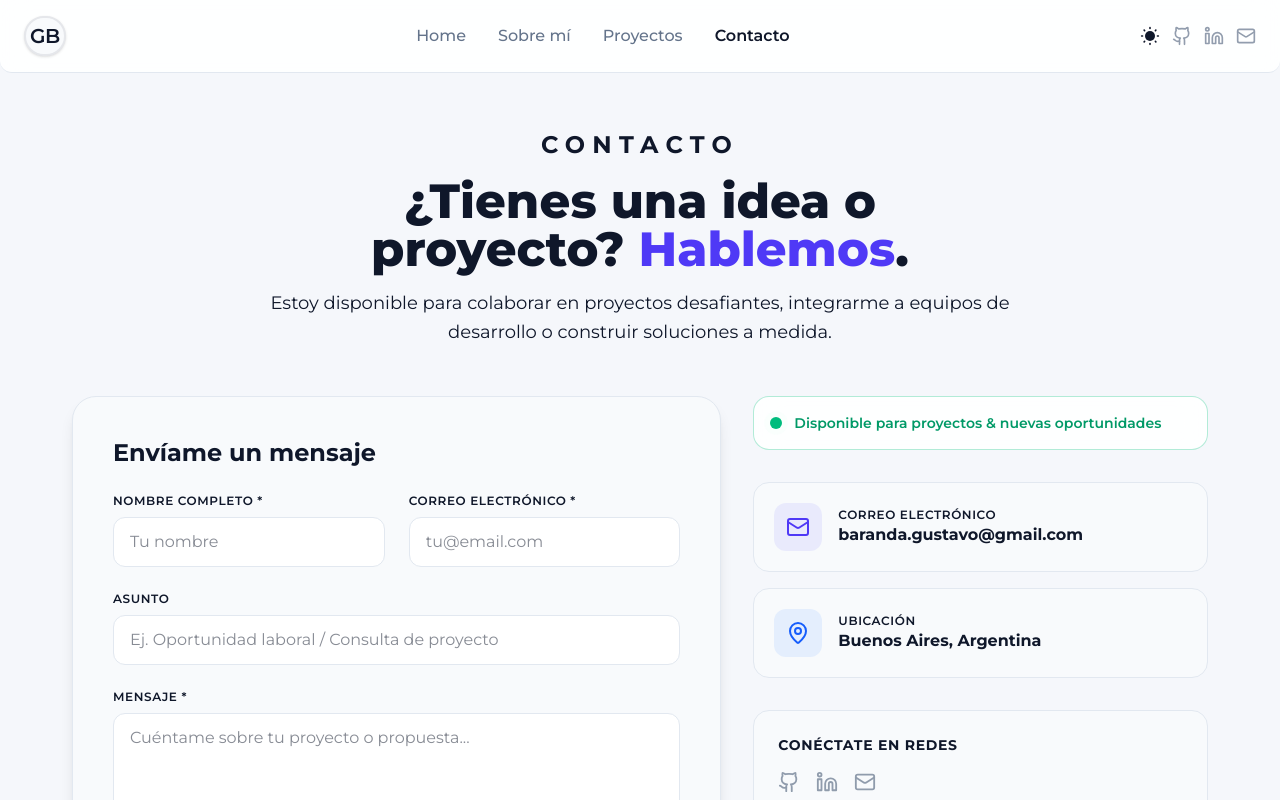
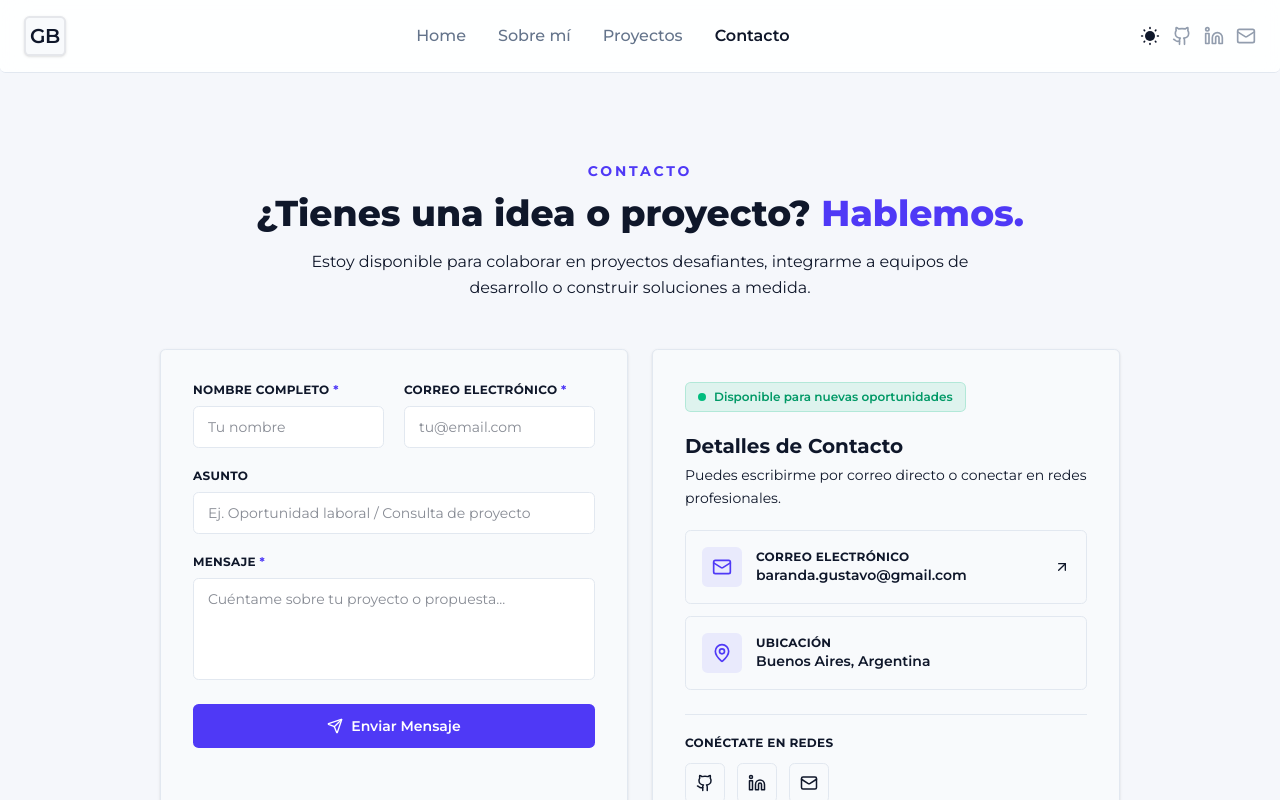
Before and after one commit to GustavoBaranda/Portfolio, a Next.js app: page /contact in a window 1280 px wide. Shown: the top 800 px of the page. Built offline with nearby package versions, Linux system fonts and the light colour scheme; no server answers.

Commit message:
fix mejoras en apariencia en contsctos

```diff
--- a/src/app/contact/page.js
+++ b/src/app/contact/page.js
@@ -8,29 +8,25 @@ export const metadata = {
 
 export default function ContactPage() {
   return (
-    <main className="pb-12 pt-4 px-4 sm:px-6 lg:px-12 max-w-7xl mx-auto space-y-12">
-      {/* Header */}
-      <section className="text-center space-y-4 max-w-3xl mx-auto">
-        <p className="text-xl sm:text-2xl font-bold uppercase tracking-[0.3em] text-foreground">
-          Contacto
+    <section id="contacto" className="py-4 sm:py-12 px-1 sm:px-6 lg:px-8 max-w-5xl mx-auto">
+      {/* Encabezado */}
+      <header className="text-center mb-6 sm:mb-12">
+        <p className="text-xs sm:text-sm font-bold tracking-[0.2em] text-indigo-600 dark:text-indigo-400 mb-2 sm:mb-3 uppercase">
+          CONTACTO
         </p>
-        <h1 className="text-3xl font-extrabold sm:text-4xl md:text-5xl text-foreground text-balance">
-          ¿Tienes una idea o proyecto? <span className="text-indigo-600">Hablemos</span>.
+        <h1 className="text-2xl sm:text-4xl font-extrabold text-foreground text-balance">
+          ¿Tienes una idea o proyecto? <span className="text-indigo-600 dark:text-indigo-400">Hablemos.</span>
         </h1>
-        <p className="text-base sm:text-lg text-muted-foreground leading-relaxed">
+        <p className="mt-3 sm:mt-4 text-muted max-w-2xl mx-auto leading-relaxed text-pretty text-xs sm:text-base">
           Estoy disponible para colaborar en proyectos desafiantes, integrarme a equipos de desarrollo o construir soluciones a medida.
         </p>
-      </section>
+      </header>
 
-      {/* Main Grid */}
-      <div className="grid grid-cols-1 lg:grid-cols-12 gap-8 items-start">
-        <div className="lg:col-span-7">
-          <ContactForm />
-        </div>
-        <div className="lg:col-span-5">
-          <ContactInfo />
-        </div>
+      {/* Grid principal */}
+      <div className="grid gap-5 sm:gap-6 lg:grid-cols-2 items-stretch">
+        <ContactForm />
+        <ContactInfo />
       </div>
-    </main>
+    </section>
   );
 }
--- a/src/app/globals.css
+++ b/src/app/globals.css
@@ -98,7 +98,7 @@ body::-webkit-scrollbar-thumb {
 
 .dropdown-link {
 	display: block;
-	border-radius: 1rem;
+	border-radius: 0.35rem;
 	padding: 0.25rem 0.75rem;
 	transition: background-color 0.2s ease;
 }
@@ -113,7 +113,7 @@ body::-webkit-scrollbar-thumb {
 	justify-content: center;
 	width: 1.25rem;
 	height: 1.25rem;
-	border-radius: 999px;
+	border-radius: 0.35rem;
 	/* border: 1px solid var(--border); */
 	background-color: var(--surface);
 	color: var(--muted);
--- a/src/components/contact/ContactForm.jsx
+++ b/src/components/contact/ContactForm.jsx
@@ -2,7 +2,7 @@
 
 import { useState } from "react";
 import { motion, AnimatePresence } from "framer-motion";
-import { Send, CheckCircle2, AlertCircle, Loader2 } from "lucide-react";
+import { Send, CheckCircle2, Loader2 } from "lucide-react";
 
 export default function ContactForm() {
   const [formData, setFormData] = useState({
@@ -12,7 +12,7 @@ export default function ContactForm() {
     message: "",
   });
 
-  const [status, setStatus] = useState("idle"); // idle | loading | success | error
+  const [status, setStatus] = useState("idle");
 
   const handleChange = (e) => {
     setFormData((prev) => ({
@@ -27,7 +27,6 @@ export default function ContactForm() {
 
     setStatus("loading");
 
-    // Abrir mailto directamente de forma fallback amigable y limpia
     try {
       const mailtoLink = `mailto:baranda.gustavo@gmail.com?subject=${encodeURIComponent(
         formData.subject || `Contacto de ${formData.name}`
@@ -43,26 +42,23 @@ export default function ContactForm() {
   };
 
   return (
-    <div className="surface-card border border-soft rounded-3xl p-6 sm:p-10 shadow-lg">
-      <h2 className="text-2xl font-bold text-foreground mb-6">
-        Envíame un mensaje
-      </h2>
-
+    <div className="rounded-[0.35rem] border border-soft surface-card p-4 sm:p-8 shadow-sm flex flex-col justify-between h-full">
+      <div>
         <AnimatePresence mode="wait">
           {status === "success" ? (
             <motion.div
               initial={{ opacity: 0, scale: 0.95 }}
               animate={{ opacity: 1, scale: 1 }}
               exit={{ opacity: 0, scale: 0.95 }}
-            className="py-12 text-center space-y-4"
+              className="py-8 sm:py-12 text-center space-y-3 sm:space-y-4"
             >
-            <div className="inline-flex p-4 rounded-full bg-emerald-500/10 text-emerald-600 dark:text-emerald-400">
-              <CheckCircle2 className="w-12 h-12" />
+              <div className="inline-flex p-3 sm:p-4 rounded-full bg-emerald-500/10 text-emerald-600 dark:text-emerald-400">
+                <CheckCircle2 className="w-10 h-10 sm:w-12 sm:h-12" />
               </div>
-            <h3 className="text-xl font-bold text-foreground">
+              <h4 className="text-lg sm:text-xl font-bold text-foreground">
                 ¡Cliente de correo abierto!
-            </h3>
-            <p className="text-sm text-muted max-w-sm mx-auto">
+              </h4>
+              <p className="text-xs sm:text-sm text-muted max-w-sm mx-auto">
                 Se ha preparado tu mensaje para enviarlo directamente a baranda.gustavo@gmail.com.
               </p>
               <button
@@ -70,103 +66,102 @@ export default function ContactForm() {
                   setStatus("idle");
                   setFormData({ name: "", email: "", subject: "", message: "" });
                 }}
-              className="mt-4 px-6 py-2 rounded-xl bg-indigo-600 text-white font-semibold text-sm hover:bg-indigo-700 transition"
+                className="mt-3 sm:mt-4 px-5 sm:px-6 py-2 rounded-[0.35rem] bg-indigo-600 text-white font-semibold text-xs sm:text-sm hover:bg-indigo-700 transition cursor-pointer"
               >
                 Enviar otro mensaje
               </button>
             </motion.div>
           ) : (
-          <form onSubmit={handleSubmit} className="space-y-6">
-            <div className="grid grid-cols-1 sm:grid-cols-2 gap-6">
-              <div>
+            <form onSubmit={handleSubmit} className="flex flex-col gap-4 sm:gap-5">
+              <div className="grid gap-4 sm:grid-cols-2 sm:gap-5">
+                <div className="flex flex-col gap-1.5 sm:gap-2">
                   <label
                     htmlFor="name"
-                  className="block text-xs font-semibold uppercase tracking-wider text-muted mb-2"
+                    className="text-[0.7rem] sm:text-xs font-bold tracking-wide text-muted uppercase"
                   >
-                  Nombre completo *
+                    NOMBRE COMPLETO <span className="text-indigo-600 dark:text-indigo-400">*</span>
                   </label>
                   <input
-                  type="text"
                     id="name"
                     name="name"
+                    type="text"
                     required
                     value={formData.name}
                     onChange={handleChange}
                     placeholder="Tu nombre"
-                  className="w-full px-4 py-3 rounded-xl surface border border-soft text-foreground focus:outline-none focus:ring-2 focus:ring-indigo-500/50 transition"
+                    className="rounded-[0.35rem] border border-soft surface px-3.5 py-2.5 text-xs sm:text-sm text-foreground placeholder:text-muted focus:border-indigo-600 focus:ring-2 focus:ring-indigo-600/20 focus:outline-none"
                   />
                 </div>
-
-              <div>
+                <div className="flex flex-col gap-1.5 sm:gap-2">
                   <label
                     htmlFor="email"
-                  className="block text-xs font-semibold uppercase tracking-wider text-muted mb-2"
+                    className="text-[0.7rem] sm:text-xs font-bold tracking-wide text-muted uppercase"
                   >
-                  Correo electrónico *
+                    CORREO ELECTRÓNICO <span className="text-indigo-600 dark:text-indigo-400">*</span>
                   </label>
                   <input
-                  type="email"
                     id="email"
                     name="email"
+                    type="email"
                     required
                     value={formData.email}
                     onChange={handleChange}
                     placeholder="tu@email.com"
-                  className="w-full px-4 py-3 rounded-xl surface border border-soft text-foreground focus:outline-none focus:ring-2 focus:ring-indigo-500/50 transition"
+                    className="rounded-[0.35rem] border border-soft surface px-3.5 py-2.5 text-xs sm:text-sm text-foreground placeholder:text-muted focus:border-indigo-600 focus:ring-2 focus:ring-indigo-600/20 focus:outline-none"
                   />
                 </div>
               </div>
 
-            <div>
+              <div className="flex flex-col gap-1.5 sm:gap-2">
                 <label
                   htmlFor="subject"
-                className="block text-xs font-semibold uppercase tracking-wider text-muted mb-2"
+                  className="text-[0.7rem] sm:text-xs font-bold tracking-wide text-muted uppercase"
                 >
-                Asunto
+                  ASUNTO
                 </label>
                 <input
-                type="text"
                   id="subject"
                   name="subject"
+                  type="text"
                   value={formData.subject}
                   onChange={handleChange}
                   placeholder="Ej. Oportunidad laboral / Consulta de proyecto"
-                className="w-full px-4 py-3 rounded-xl surface border border-soft text-foreground focus:outline-none focus:ring-2 focus:ring-indigo-500/50 transition"
+                  className="rounded-[0.35rem] border border-soft surface px-3.5 py-2.5 text-xs sm:text-sm text-foreground placeholder:text-muted focus:border-indigo-600 focus:ring-2 focus:ring-indigo-600/20 focus:outline-none"
                 />
               </div>
 
-            <div>
+              <div className="flex flex-col gap-1.5 sm:gap-2">
                 <label
                   htmlFor="message"
-                className="block text-xs font-semibold uppercase tracking-wider text-muted mb-2"
+                  className="text-[0.7rem] sm:text-xs font-bold tracking-wide text-muted uppercase"
                 >
-                Mensaje *
+                  MENSAJE <span className="text-indigo-600 dark:text-indigo-400">*</span>
                 </label>
                 <textarea
                   id="message"
                   name="message"
+                  rows={4}
                   required
-                rows={5}
                   value={formData.message}
                   onChange={handleChange}
                   placeholder="Cuéntame sobre tu proyecto o propuesta..."
-                className="w-full px-4 py-3 rounded-xl surface border border-soft text-foreground focus:outline-none focus:ring-2 focus:ring-indigo-500/50 transition resize-none"
+                  className="rounded-[0.35rem] border border-soft surface px-3.5 py-2.5 text-xs sm:text-sm text-foreground placeholder:text-muted resize-none focus:border-indigo-600 focus:ring-2 focus:ring-indigo-600/20 focus:outline-none"
                 />
               </div>
 
               <button
                 type="submit"
                 disabled={status === "loading"}
-              className="w-full inline-flex items-center justify-center gap-2 px-8 py-3.5 rounded-xl bg-indigo-600 hover:bg-indigo-700 text-white font-bold text-base transition-all duration-200 shadow-lg shadow-indigo-600/20 disabled:opacity-50 cursor-pointer"
+                className="mt-1 inline-flex items-center justify-center gap-2 rounded-[0.35rem] bg-indigo-600 px-5 sm:px-6 py-2.5 sm:py-3 text-xs sm:text-sm font-semibold text-white transition-colors hover:bg-indigo-700 focus:outline-none focus:ring-2 focus:ring-indigo-600/40 cursor-pointer disabled:opacity-50"
               >
                 {status === "loading" ? (
                   <>
-                  <Loader2 className="w-5 h-5 animate-spin" />
+                    <Loader2 className="w-4 h-4 animate-spin" />
                     <span>Procesando...</span>
                   </>
                 ) : (
                   <>
-                  <Send className="w-5 h-5" />
+                    <Send className="w-4 h-4" />
                     <span>Enviar Mensaje</span>
                   </>
                 )}
@@ -175,5 +170,6 @@ export default function ContactForm() {
           )}
         </AnimatePresence>
       </div>
+    </div>
   );
 }
--- a/src/components/contact/ContactInfo.jsx
+++ b/src/components/contact/ContactInfo.jsx
@@ -1,60 +1,84 @@
-import { Mail, MapPin, CheckCircle, Github, Linkedin } from "lucide-react";
-import SocialLinks from "@/components/common/SocialLinks";
+"use client";
+
+import { Mail, MapPin, ArrowUpRight, Github, Linkedin } from "lucide-react";
 
 export default function ContactInfo() {
   return (
-    <div className="space-y-8">
-      {/* Availability Status Badge */}
-      <div className="surface-glass border border-emerald-500/30 rounded-2xl p-4 flex items-center gap-3">
-        <span className="relative flex h-3 w-3">
-          <span className="animate-ping absolute inline-flex h-full w-full rounded-full bg-emerald-400 opacity-75"></span>
-          <span className="relative inline-flex rounded-full h-3 w-3 bg-emerald-500"></span>
+    <div className="rounded-[0.35rem] border border-soft surface-card p-5 sm:p-8 shadow-sm flex flex-col justify-between h-full">
+      <div className="flex flex-col gap-4 sm:gap-5">
+        {/* Availability Badge */}
+        <span className="inline-flex w-fit items-center gap-2 rounded-[0.35rem] bg-emerald-500/10 border border-emerald-500/20 px-3 py-1.5 text-xs font-semibold text-emerald-600 dark:text-emerald-400">
+          <span className="h-2 w-2 rounded-full bg-emerald-500"></span>
+          Disponible para nuevas oportunidades
         </span>
-        <span className="text-sm font-semibold text-emerald-600 dark:text-emerald-400">
-          Disponible para proyectos & nuevas oportunidades
-        </span>
-      </div>
 
-      {/* Info Cards */}
-      <div className="space-y-4">
-        <a
-          href="mailto:baranda.gustavo@gmail.com"
-          className="group flex items-center gap-4 surface-card border border-soft p-5 rounded-2xl transition hover:border-indigo-500/40"
-        >
-          <div className="p-3 rounded-xl bg-indigo-500/10 text-indigo-600 dark:text-indigo-400 group-hover:scale-110 transition-transform">
-            <Mail className="w-6 h-6" />
-          </div>
-          <div>
-            <p className="text-xs font-semibold uppercase tracking-wider text-muted">
-              Correo Electrónico
-            </p>
-            <p className="text-base font-bold text-foreground group-hover:text-indigo-600 dark:group-hover:text-indigo-400 transition-colors">
-              baranda.gustavo@gmail.com
-            </p>
-          </div>
-        </a>
+        {/* Title */}
+        <div>
+          <h3 className="text-lg sm:text-xl font-bold text-foreground">Detalles de Contacto</h3>
+          <p className="mt-1 text-xs sm:text-sm text-muted leading-relaxed">
+            Puedes escribirme por correo directo o conectar en redes profesionales.
+          </p>
+        </div>
 
-        <div className="flex items-center gap-4 surface-card border border-soft p-5 rounded-2xl">
-          <div className="p-3 rounded-xl bg-blue-500/10 text-blue-600 dark:text-blue-400">
-            <MapPin className="w-6 h-6" />
-          </div>
-          <div>
-            <p className="text-xs font-semibold uppercase tracking-wider text-muted">
-              Ubicación
-            </p>
-            <p className="text-base font-bold text-foreground">
-              Buenos Aires, Argentina
-            </p>
+        {/* Contact List */}
+        <div className="flex flex-col gap-3">
+          {/* Correo */}
+          <a
+            href="mailto:baranda.gustavo@gmail.com"
+            className="group flex items-center gap-3.5 rounded-[0.35rem] border border-soft p-3.5 sm:p-4 transition-colors hover:border-indigo-500/40 hover:bg-surface min-w-0"
+          >
+            <span className="flex h-10 w-10 shrink-0 items-center justify-center rounded-[0.35rem] bg-indigo-500/10 text-indigo-600 dark:text-indigo-400">
+              <Mail className="w-5 h-5" />
+            </span>
+            <span className="flex flex-col min-w-0 flex-1">
+              <span className="text-[0.65rem] sm:text-xs font-bold tracking-wide text-muted uppercase">CORREO ELECTRÓNICO</span>
+              <span className="text-xs sm:text-sm font-semibold text-foreground truncate">baranda.gustavo@gmail.com</span>
+            </span>
+            <ArrowUpRight className="ml-auto w-4 h-4 text-muted transition-colors group-hover:text-indigo-600 dark:group-hover:text-indigo-400 shrink-0" />
+          </a>
+
+          {/* Ubicación */}
+          <div className="flex items-center gap-3.5 rounded-[0.35rem] border border-soft p-3.5 sm:p-4">
+            <span className="flex h-10 w-10 shrink-0 items-center justify-center rounded-[0.35rem] bg-indigo-500/10 text-indigo-600 dark:text-indigo-400">
+              <MapPin className="w-5 h-5" />
+            </span>
+            <span className="flex flex-col min-w-0 flex-1">
+              <span className="text-[0.65rem] sm:text-xs font-bold tracking-wide text-muted uppercase">UBICACIÓN</span>
+              <span className="text-xs sm:text-sm font-semibold text-foreground">Buenos Aires, Argentina</span>
+            </span>
           </div>
         </div>
       </div>
 
-      {/* Social Links Container */}
-      <div className="surface-card border border-soft p-6 rounded-2xl space-y-4">
-        <h3 className="text-sm font-bold uppercase tracking-wider text-foreground">
-          Conéctate en Redes
-        </h3>
-        <SocialLinks className="flex items-center gap-4" iconSize={22} />
+      <div className="mt-6 pt-5 border-t border-soft text-center sm:text-left">
+        <p className="text-[0.65rem] sm:text-xs font-bold tracking-wide text-muted mb-3 uppercase">CONÉCTATE EN REDES</p>
+        <div className="flex items-center justify-center sm:justify-start gap-3">
+          <a
+            href="https://github.com/GustavoBaranda"
+            target="_blank"
+            rel="noopener noreferrer"
+            aria-label="GitHub"
+            className="flex h-10 w-10 items-center justify-center rounded-[0.35rem] border border-soft text-muted transition-colors hover:border-indigo-500/40 hover:text-indigo-600 dark:hover:text-indigo-400"
+          >
+            <Github className="w-4.5 h-4.5" />
+          </a>
+          <a
+            href="https://www.linkedin.com/in/gustavobaranda/"
+            target="_blank"
+            rel="noopener noreferrer"
+            aria-label="LinkedIn"
+            className="flex h-10 w-10 items-center justify-center rounded-[0.35rem] border border-soft text-muted transition-colors hover:border-indigo-500/40 hover:text-indigo-600 dark:hover:text-indigo-400"
+          >
+            <Linkedin className="w-4.5 h-4.5" />
+          </a>
+          <a
+            href="mailto:baranda.gustavo@gmail.com"
+            aria-label="Correo"
+            className="flex h-10 w-10 items-center justify-center rounded-[0.35rem] border border-soft text-muted transition-colors hover:border-indigo-500/40 hover:text-indigo-600 dark:hover:text-indigo-400"
+          >
+            <Mail className="w-4.5 h-4.5" />
+          </a>
+        </div>
       </div>
     </div>
   );
--- a/src/components/header/index.jsx
+++ b/src/components/header/index.jsx
@@ -15,11 +15,11 @@ const Header = () => {
   const closeMenu = () => setActive(false);
 
   return (
-    <header className="sticky top-0 z-50 border-b border-soft surface-glass backdrop-blur rounded-b-xl">
+    <header className="sticky top-0 z-50 border-b border-soft surface-glass backdrop-blur rounded-b-[0.35rem]">
       <div className="relative mx-auto flex max-w-7xl items-center justify-between px-6 py-4">
         <Link
           href="/"
-          className="inline-flex p-1 items-center justify-center rounded-full border-2 border-gray-200 bg-[#f8fafc] text-xl font-semibold tracking-tight text-[#0f172a] shadow-sm transition-colors duration-200 hover:border-[#0f172a] hover:bg-[#0f172a] hover:text-[#f8fafc] dark:border-gray-700 dark:bg-[#0f172a] dark:text-[#f8fafc] dark:hover:border-[#f8fafc] dark:hover:bg-[#f8fafc] dark:hover:text-[#0f172a]"
+          className="inline-flex p-1 items-center justify-center rounded-[0.35rem] border-2 border-gray-200 bg-[#f8fafc] text-xl font-semibold tracking-tight text-[#0f172a] shadow-sm transition-colors duration-200 hover:border-[#0f172a] hover:bg-[#0f172a] hover:text-[#f8fafc] dark:border-gray-700 dark:bg-[#0f172a] dark:text-[#f8fafc] dark:hover:border-[#f8fafc] dark:hover:bg-[#f8fafc] dark:hover:text-[#0f172a]"
         >
           GB
         </Link>
--- a/src/components/hero/fill-button.jsx
+++ b/src/components/hero/fill-button.jsx
@@ -74,7 +74,7 @@ export function FillButton({
     inline-flex
     items-center
     justify-center
-    rounded-xl
+    rounded-[0.35rem]
     px-6
     py-2.5
     text-lg
--- a/src/data/projectsData.js
+++ b/src/data/projectsData.js
@@ -67,7 +67,7 @@ export const PROJECTS = [
     summary:
       "Aplicación web en ReactJS para comercialización de jugos naturales con catálogo interactivo y sincronización de pedidos en Firebase.",
     description:
-      "Desarrollado como proyecto seleccionado en el top 10 de Coderhouse. Presenta catálogo dinámico de productos, carrito de compras, integración en tiempo real con Firebase Firestore y diseño responsive avanzado con Sass.",
+      "Desarrollado como proyecto seleccionado en el top 10 de Coderhouse tras quedar en el top 10 del curso de React.js. Presenta catálogo dinámico de productos, carrito de compras, integración en tiempo real con Firebase Firestore y diseño responsive avanzado con Sass.",
     image: "/images/las_verde.png",
     tags: ["React.js", "Firebase", "JavaScript", "React Router", "Sass"],
     featured: false,
```
Also changed, not shown: src/app/projects/page.js (+6 -6 lines), src/components/about/EducationCard.jsx (+5 -5 lines), src/components/about/ExperienceCard.jsx (+7 -7 lines), src/components/projects/ProjectCard.jsx (+26 -21 lines), src/components/projects/ProjectsGrid.jsx (+14 -8 lines). Lines whose indentation alone changed are shown as unchanged.
